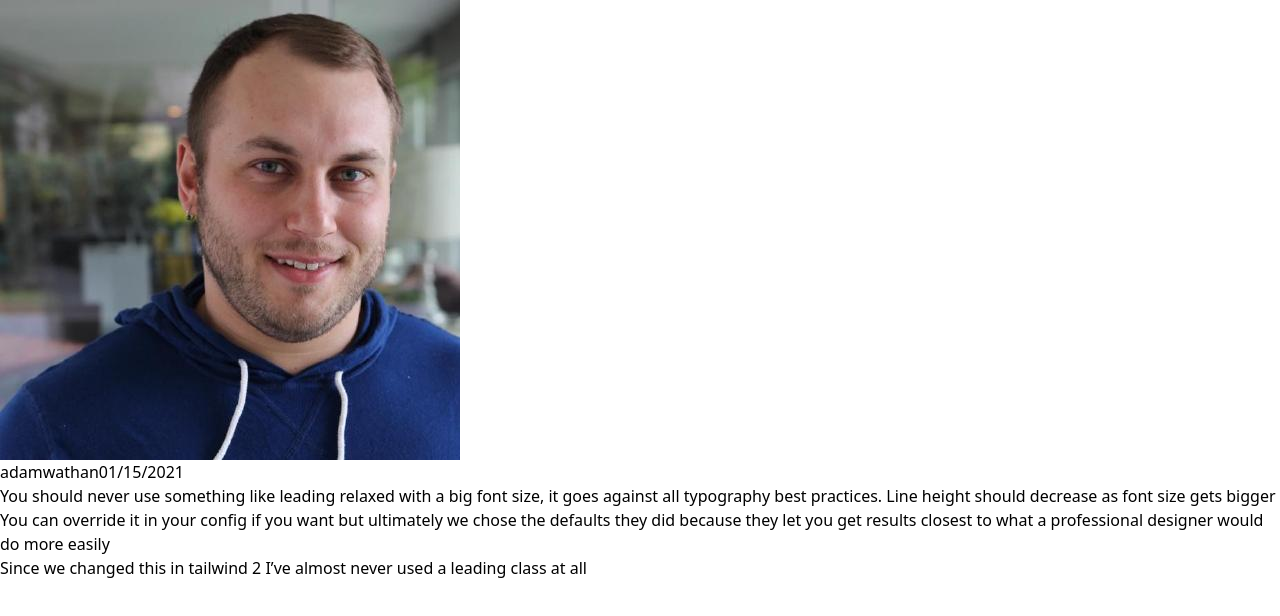
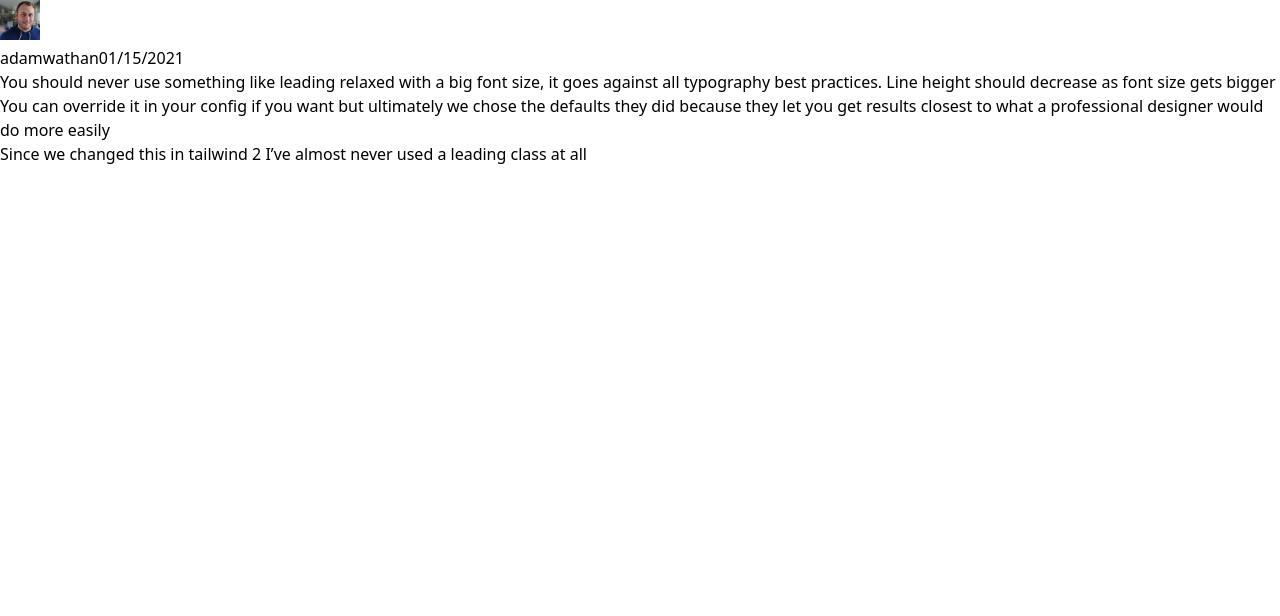
Before and after one commit to adeonir/egghead-tailwind-discord-clone, a Next.js app: page / in a window 1280 px wide. Shown: the top 616 px of the page. Built offline with nearby package versions, Linux system fonts and the light colour scheme.

Commit message:
Replace img tag with next/image component

```diff
--- a/src/pages/index.tsx
+++ b/src/pages/index.tsx
@@ -1,13 +1,20 @@
+import Image from 'next/image'
+
 export default function Home() {
   return (
     <div className="flex min-h-screen items-center justify-center bg-gray-700 text-white">
       <div className="max-w-lg">
         <div className="flex px-4 py-1 hover:bg-gray-800 hover:bg-opacity-30">
-          <img
-            className="mr-4 h-10 w-10 rounded-full"
-            src="/adamwathan.jpeg"
-            alt=""
-          />
+          <div className="mr-4 h-10 w-10">
+            <Image
+              className="rounded-full"
+              src="/adamwathan.jpeg"
+              alt=""
+              width="40"
+              height="40"
+              layout="fixed"
+            />
+          </div>
           <div>
             <p className="flex items-baseline">
               <span className="mr-2 text-sm font-medium text-green-500">
```
